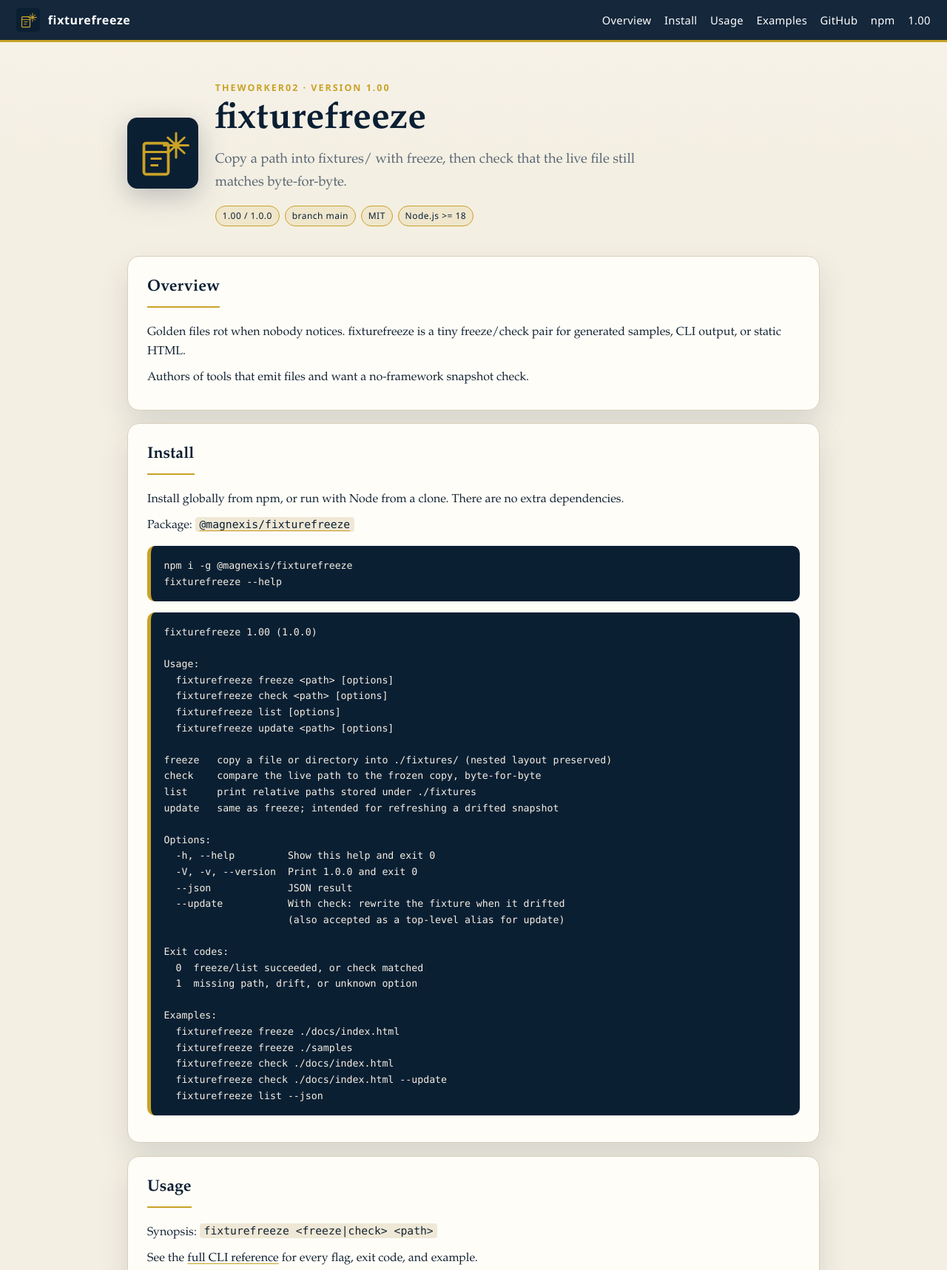
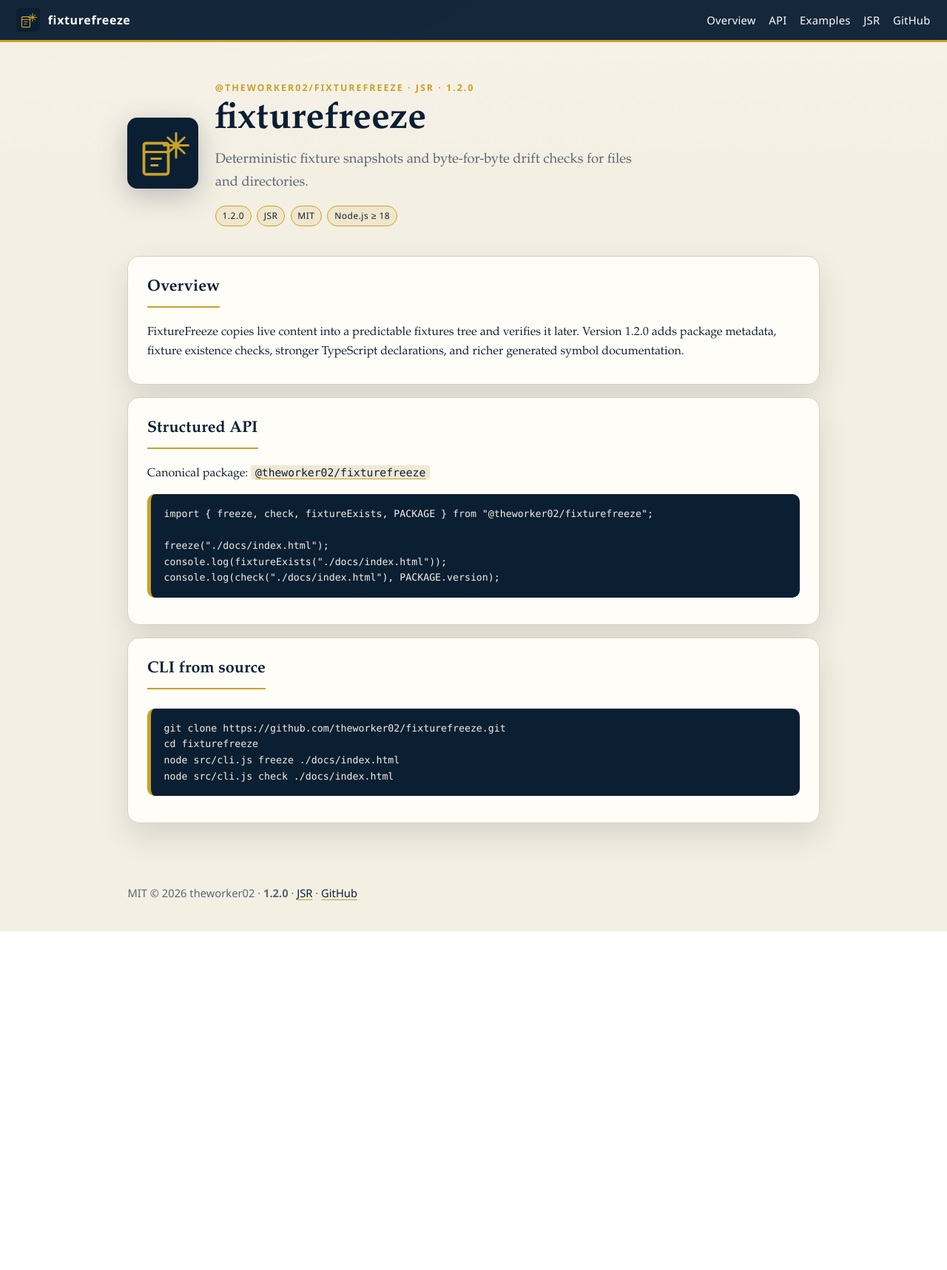
Before and after one commit to theworker02/fixturefreeze, a website: page docs/index.html in a window 1280 px wide. Shown: the top 1717 px of the page at 74% size. After the commit the page ends 1259 px from the top, so only its background shows below. Drawn offline with Linux system fonts and the light colour scheme.

Commit message:
Refresh fixturefreeze project site for JSR 1.2.0

```diff
--- a/docs/index.html
+++ b/docs/index.html
@@ -3,125 +3,30 @@
 <head>
   <meta charset="utf-8">
   <meta name="viewport" content="width=device-width, initial-scale=1">
-  <title>fixturefreeze  · 1.00</title>
+  <title>fixturefreeze · 1.2.0</title>
   <link rel="stylesheet" href="styles.css">
 </head>
 <body>
   <nav class="nav sans">
     <a class="brand-lockup" href="index.html"><img src="logo.svg" alt=""> fixturefreeze</a>
-    <div class="links">
-      <a href="index.html#overview">Overview</a>
-      <a href="index.html#install">Install</a>
-      <a href="usage.html">Usage</a>
-      <a href="index.html#examples">Examples</a>
-      <a href="https://github.com/theworker02/fixturefreeze">GitHub</a>
-      <a href="https://www.npmjs.com/package/%40magnexis/fixturefreeze">npm</a>
-      <a href="https://github.com/theworker02/fixturefreeze/releases/tag/v1.0.0">1.00</a>
-    </div>
+    <div class="links"><a href="#overview">Overview</a><a href="#api">API</a><a href="#examples">Examples</a><a href="https://jsr.io/@theworker02/fixturefreeze">JSR</a><a href="https://github.com/theworker02/fixturefreeze">GitHub</a></div>
   </nav>
-
   <header class="hero">
     <img src="logo.svg" alt="fixturefreeze mark">
-    <div>
-      <p class="kicker sans">theworker02 · version 1.00</p>
-      <h1>fixturefreeze</h1>
-      <p class="lede">Copy a path into fixtures/ with freeze, then check that the live file still matches byte-for-byte.</p>
-      <div class="badges sans">
-        <span class="badge">1.00 / 1.0.0</span>
-        <span class="badge">branch main</span>
-        <span class="badge">MIT</span>
-        <span class="badge">Node.js >= 18</span>
-      </div>
-    </div>
+    <div><p class="kicker sans">@theworker02/fixturefreeze · JSR · 1.2.0</p><h1>fixturefreeze</h1><p class="lede">Deterministic fixture snapshots and byte-for-byte drift checks for files and directories.</p><div class="badges sans"><span class="badge">1.2.0</span><span class="badge">JSR</span><span class="badge">MIT</span><span class="badge">Node.js ≥ 18</span></div></div>
   </header>
   <div class="wrap">
-    <section id="overview">
-      <h2>Overview</h2>
-      <p>Golden files rot when nobody notices. fixturefreeze is a tiny freeze/check pair for generated samples, CLI output, or static HTML.</p>
-      <p>Authors of tools that emit files and want a no-framework snapshot check.</p>
-    </section>
-    <section id="install">
-      <h2>Install</h2>
-      <p>Install globally from npm, or run with Node from a clone. There are no extra dependencies.</p>
-      <p>Package: <a href="https://www.npmjs.com/package/%40magnexis/fixturefreeze"><code>@magnexis/fixturefreeze</code></a></p>
-      <pre><code>npm i -g @magnexis/fixturefreeze
-fixturefreeze --help</code></pre>
-      <pre><code>fixturefreeze 1.00 (1.0.0)
+    <section id="overview"><h2>Overview</h2><p>FixtureFreeze copies live content into a predictable fixtures tree and verifies it later. Version 1.2.0 adds package metadata, fixture existence checks, stronger TypeScript declarations, and richer generated symbol documentation.</p></section>
+    <section id="api"><h2>Structured API</h2><p>Canonical package: <a href="https://jsr.io/@theworker02/fixturefreeze"><code>@theworker02/fixturefreeze</code></a></p><pre><code>import { freeze, check, fixtureExists, PACKAGE } from "@theworker02/fixturefreeze";
 
-Usage:
-  fixturefreeze freeze &lt;path&gt; [options]
-  fixturefreeze check &lt;path&gt; [options]
-  fixturefreeze list [options]
-  fixturefreeze update &lt;path&gt; [options]
-
-freeze   copy a file or directory into ./fixtures/ (nested layout preserved)
-check    compare the live path to the frozen copy, byte-for-byte
-list     print relative paths stored under ./fixtures
-update   same as freeze; intended for refreshing a drifted snapshot
-
-Options:
-  -h, --help         Show this help and exit 0
-  -V, -v, --version  Print 1.0.0 and exit 0
-  --json             JSON result
-  --update           With check: rewrite the fixture when it drifted
-                     (also accepted as a top-level alias for update)
-
-Exit codes:
-  0  freeze/list succeeded, or check matched
-  1  missing path, drift, or unknown option
-
-Examples:
-  fixturefreeze freeze ./docs/index.html
-  fixturefreeze freeze ./samples
-  fixturefreeze check ./docs/index.html
-  fixturefreeze check ./docs/index.html --update
-  fixturefreeze list --json</code></pre>
-    </section>
-    <section id="usage">
-      <h2>Usage</h2>
-      <p>Synopsis: <code>fixturefreeze &lt;freeze|check&gt; &lt;path&gt;</code></p>
-      <p>See the <a href="usage.html">full CLI reference</a> for every flag, exit code, and example.</p>
-      <pre><code>fixturefreeze 1.00 (1.0.0)
-
-Usage:
-  fixturefreeze freeze &lt;path&gt;
-  fixturefreeze check &lt;path&gt;
-  fixturefreeze --help
-  fixturefreeze --version
-
-freeze  copies &lt;path&gt; to ./fixtures/&lt;basename&gt;
-check   compares &lt;path&gt; to that frozen copy (byte-for-byte)
-
-Options:
-  -h, --help       Show this help
-  -v, --version    Print 1.0.0
-
-Examples:
-  fixturefreeze freeze ./docs/index.html
-  fixturefreeze check ./docs/index.html</code></pre>
-    </section>
-    <section id="examples">
-      <h2>Examples</h2>
-      <div class="grid-2">
-        <div>
-          <h3 class="ok">Success</h3>
-          <p>Freeze a file and confirm it still matches.</p><pre><code>fixturefreeze freeze ./docs/index.html
-fixturefreeze check ./docs/index.html</code></pre><pre><code>freeze file -&gt; /abs/fixtures/docs/index.html
-match  /abs/docs/index.html</code></pre>
-        </div>
-        <div>
-          <h3 class="fail">Failure</h3>
-          <p>Drift fails check unless --update is passed.</p><pre><code>fixturefreeze check ./docs/index.html</code></pre><pre><code>FAIL  drift  /abs/docs/index.html</code></pre><p>Exit code is 1.</p>
-        </div>
-      </div>
-    </section>
+freeze("./docs/index.html");
+console.log(fixtureExists("./docs/index.html"));
+console.log(check("./docs/index.html"), PACKAGE.version);</code></pre></section>
+    <section id="examples"><h2>CLI from source</h2><pre><code>git clone https://github.com/theworker02/fixturefreeze.git
+cd fixturefreeze
+node src/cli.js freeze ./docs/index.html
+node src/cli.js check ./docs/index.html</code></pre></section>
   </div>
-  <footer class="sans">
-    MIT © 2026 theworker02 · version <strong>1.00</strong> (<code>1.0.0</code>) ·
-    navy <code>#0B1F33</code> · gold <code>#C9A227</code> ·
-    <a href="https://www.npmjs.com/package/%40magnexis/fixturefreeze">npm</a> ·
-    <a href="https://github.com/theworker02/fixturefreeze">GitHub</a> ·
-    <a href="https://thanks.dev/u/gh/theworker02">thanks.dev</a>
-  </footer>
+  <footer class="sans">MIT © 2026 theworker02 · <strong>1.2.0</strong> · <a href="https://jsr.io/@theworker02/fixturefreeze">JSR</a> · <a href="https://github.com/theworker02/fixturefreeze">GitHub</a></footer>
 </body>
 </html>
```
